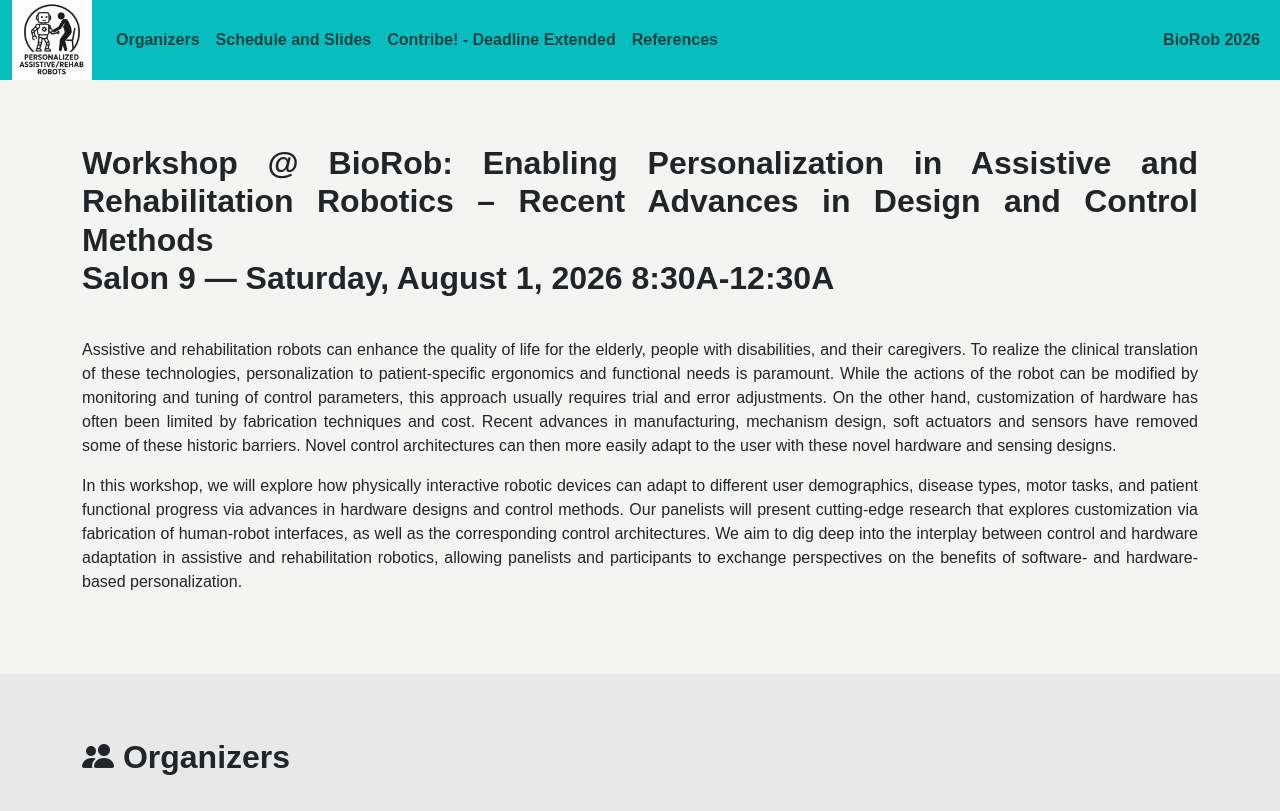
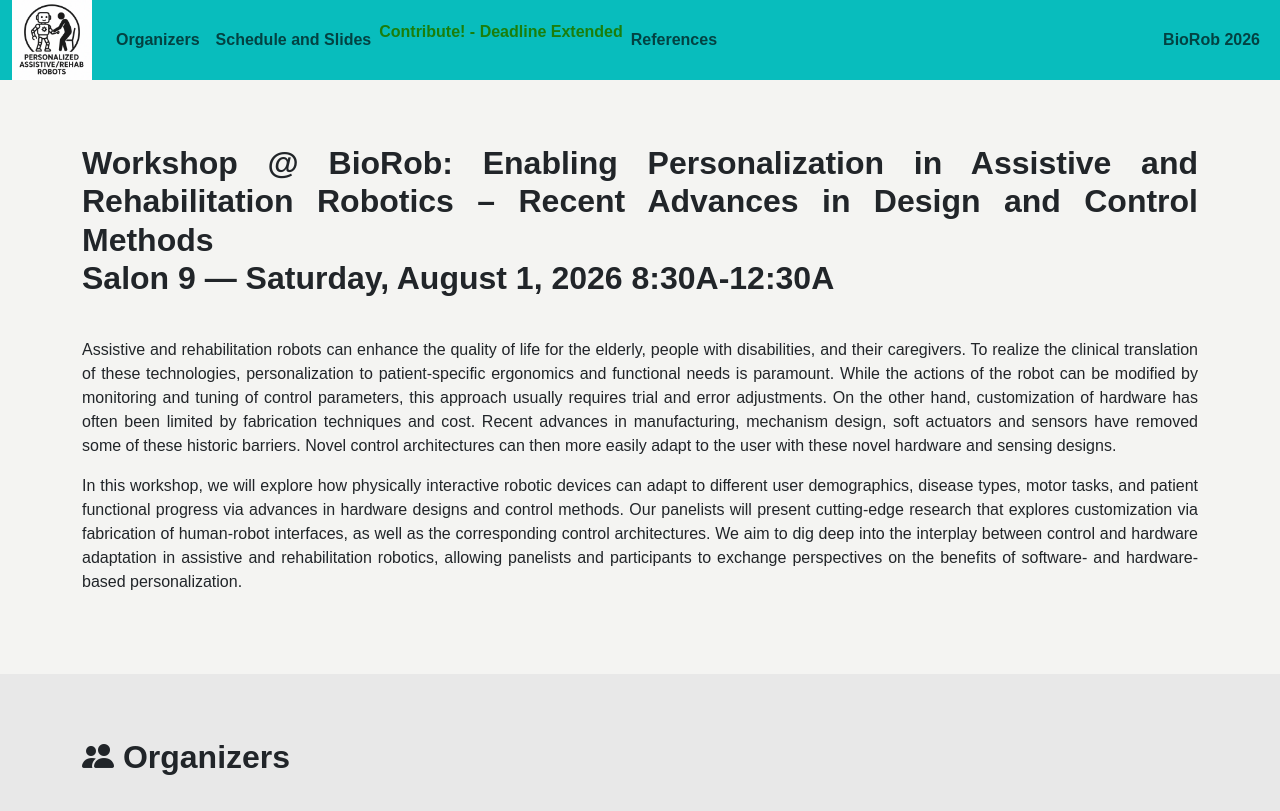
Before and after one commit to personal-rehabws2026/personal-rehabws2026.github.io, a plain HTML site: page index.html in a window 1280 px wide. Shown: the top 811 px of the page. Drawn offline with nearby package versions, Linux system fonts and the light colour scheme; a web font is replaced by a local one.

Commit message:
fixed typo

```diff
--- a/index.html
+++ b/index.html
@@ -50,8 +50,8 @@
 				<!-- <li class="nav-item">
 				  <a class="nav-link js-scroll-trigger" href="#Codes">Codes</a>
 				</li> -->
-				<li class="fun-colors">
-				  <a class="nav-link js-scroll-trigger" href="#Submit">Contribe! - Deadline Extended</a>
+				<li class="nav-item">
+				  <a class="fun-colors" href="#Submit">Contribute! - Deadline Extended</a>
 				</li>
 				<li class="nav-item">
 				  <a class="nav-link js-scroll-trigger" href="#References">References</a>
```
